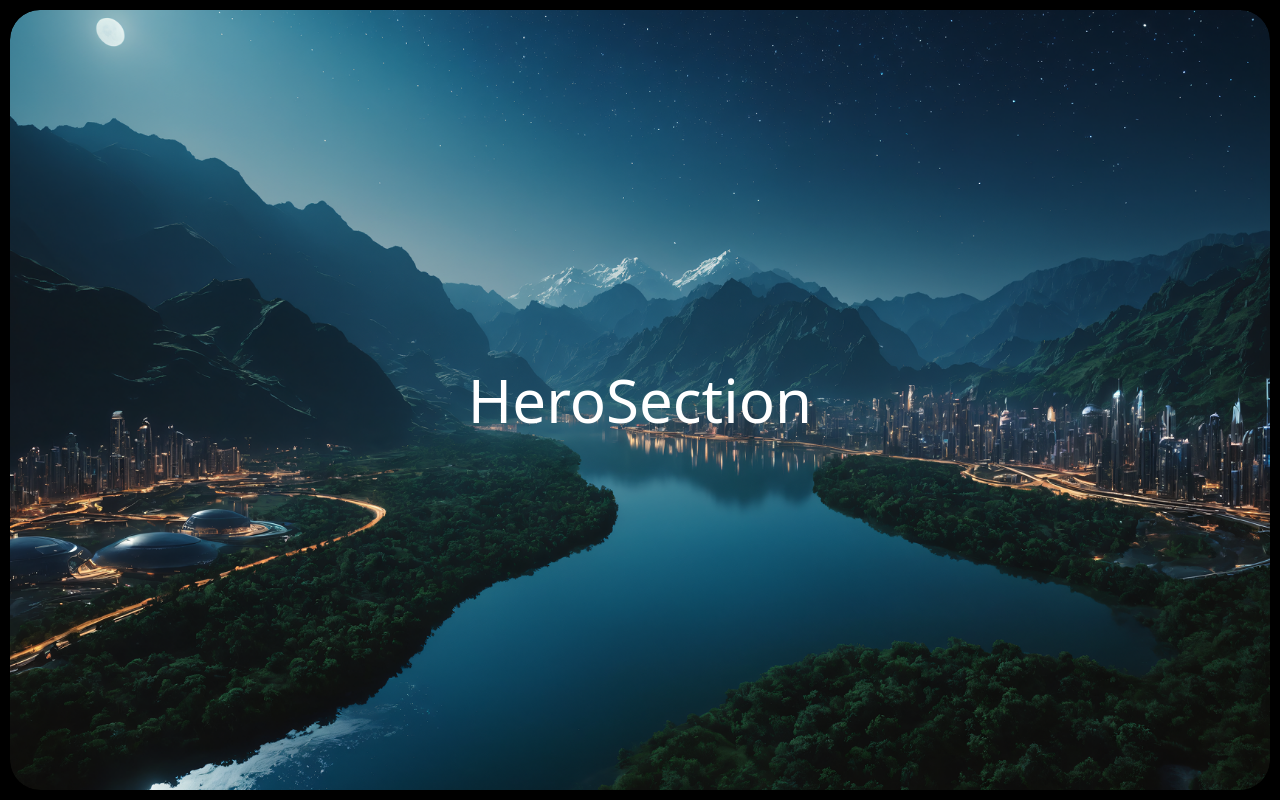
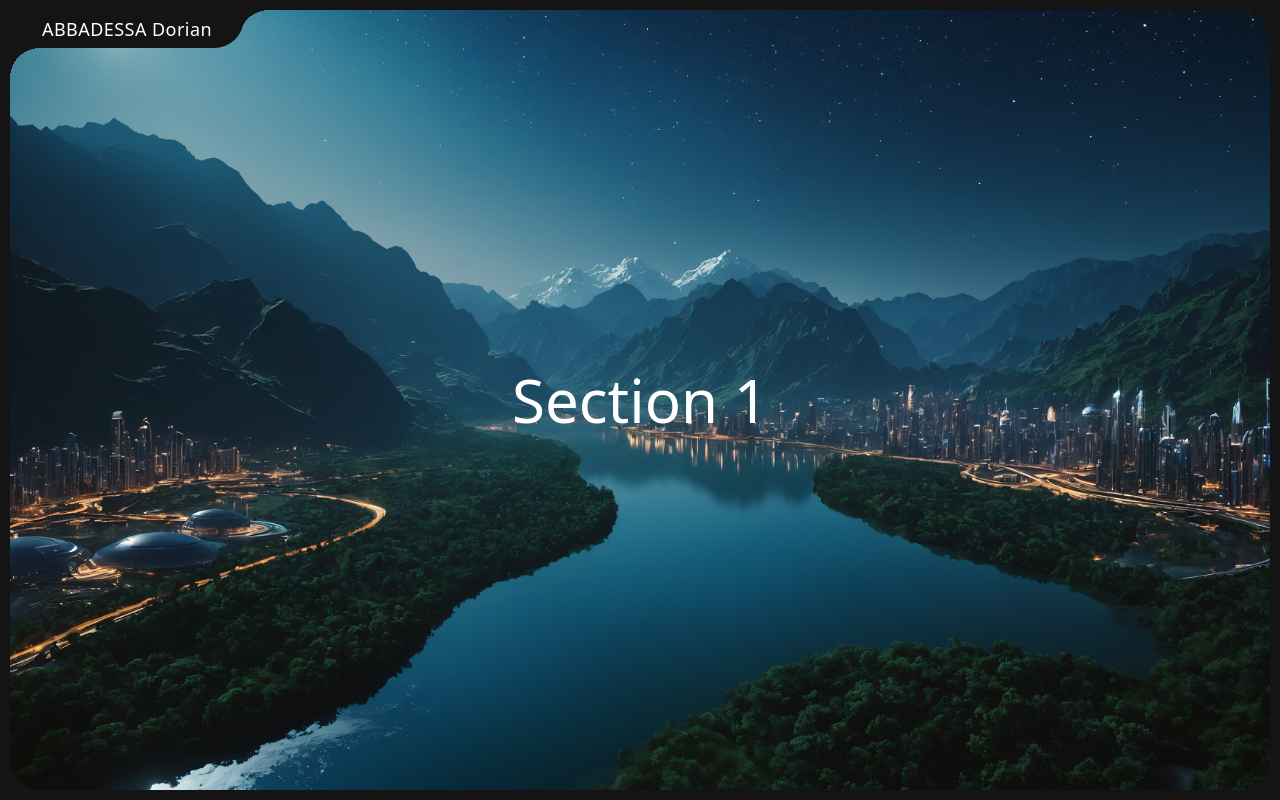
Before and after one commit to DorianABDS/PortfolioV2, a React (Vite) app in the folder frontend/: page / in a window 1280 px wide. Built offline with nearby package versions, Linux system fonts and the light colour scheme.

Commit message:
feat: add application layout with BodyBackground and improved Overlay, update section titles

```diff
--- a/frontend/src/App.jsx
+++ b/frontend/src/App.jsx
@@ -1,6 +1,6 @@
-import { useState } from 'react';
 import Overlay from './components/Overlay';
 import ScrollContainer from './components/ScrollContainer';
+import BodyBackground from './components/BodyBackground';
 import HeroSection from './components/sections/HeroSection';
 import AboutSection from './components/sections/AboutSection';
 import ProjectSection from './components/sections/ProjectSection';
@@ -10,23 +10,24 @@ import bgImage from "./assets/img/bg-pf.webp";
 
 export default function App() {
   const totalSections = 4;
-  const { currentSection, setCurrentSection } = useScrollSection(totalSections);
+  const { currentSection } = useScrollSection(totalSections);
 
   return (
-    <div className="h-screen overflow-hidden bg-black">
-      <Overlay />
+    <div className="h-screen overflow-hidden">
+      <BodyBackground />
+      <Overlay color="rgb(20,20,20)" />
 
       <ScrollContainer currentSection={currentSection}>
         <HeroSection
           bgImage={bgImage}
-          title="HeroSection"
+          title="Section 1"
         />
 
-        <AboutSection title="AboutSection" />
+        <AboutSection title="Section 2" />
 
-        <ProjectSection title="ProjectSection" />
+        <ProjectSection title="Section 3" />
 
-        <ContactSection title="ContactSection" />
+        <ContactSection title="Section 4" />
       </ScrollContainer>
     </div>
   );
--- /dev/null
+++ b/frontend/src/components/BodyBackground.jsx
@@ -0,0 +1,26 @@
+export default function BodyBackground() {
+  return (
+    <div
+      className="fixed inset-0 bg-[rgb(35,35,35)]"
+      style={{
+        backgroundImage: `
+          repeating-linear-gradient(
+            0deg,
+            transparent,
+            transparent 47px,
+            rgb(50,50,50) 47px,
+            rgb(50,50,50) 48px
+          ),
+          repeating-linear-gradient(
+            90deg,
+            transparent,
+            transparent 47px,
+            rgb(50,50,50) 47px,
+            rgb(50,50,50) 48px
+          )
+        `,
+        zIndex: -30
+      }}
+    />
+  );
+}
--- a/frontend/src/components/Overlay.jsx
+++ b/frontend/src/components/Overlay.jsx
@@ -1,5 +1,7 @@
 export default function Overlay({ color = 'black' }) {
   return (
+    <>
+      {/* Main overlay frame */}
       <div
         className="fixed inset-0 pointer-events-none z-40"
         style={{
@@ -7,12 +9,56 @@ export default function Overlay({ color = 'black' }) {
           borderRadius: '0'
         }}
       >
+        {/* Inner rounded border */}
         <div
           className="absolute inset-[10px] rounded-[30px]"
           style={{
             boxShadow: `0 0 0 100vmax ${color}`
           }}
         ></div>
+
+        {/* Name tag in top-left corner */}
+        <div
+          className="absolute top-[10px] left-[10px] pointer-events-auto inline-block"
+          style={{
+            backgroundColor: color,
+            borderBottomRightRadius: '30px',
+            padding: '5px 32px',
+            position: 'relative'
+          }}
+        >
+          {/* Bottom-left inverted curve */}
+          <div
+            style={{
+              position: 'absolute',
+              bottom: '-30px',
+              left: '0',
+              width: '30px',
+              height: '30px',
+              background: `radial-gradient(circle at bottom right, transparent 30px, ${color} 30px)`
+            }}
+          />
+
+          {/* Top-right inverted curve */}
+          <div
+            style={{
+              position: 'absolute',
+              top: '0',
+              right: '-28px',
+              width: '33px',
+              height: '27px',
+              background: `radial-gradient(circle at bottom left, transparent 30px, ${color} 30px)`,
+              transform: 'rotate(-90deg)',
+              transformOrigin: 'center'
+            }}
+          />
+
+          {/* Name text */}
+          <span className="text-white text-lg font-medium tracking-wide whitespace-nowrap">
+            ABBADESSA Dorian
+          </span>
         </div>
+      </div>
+    </>
   );
 }
--- a/frontend/src/components/ScrollContainer.jsx
+++ b/frontend/src/components/ScrollContainer.jsx
@@ -1,7 +1,7 @@
 export default function ScrollContainer({ currentSection, children }) {
   return (
     <div
-      className="relative z-10 transition-transform duration-1000 ease-in-out"
+      className="relative z-10 transition-transform duration-800 ease-in-out"
       style={{ transform: `translateY(-${currentSection * 100}vh)` }}
     >
       {children}
--- a/frontend/src/components/sections/AboutSection.jsx
+++ b/frontend/src/components/sections/AboutSection.jsx
@@ -1,6 +1,6 @@
 export default function AboutSection({ title, children }) {
   return (
-    <section className="h-screen flex items-center justify-center px-[30px] bg-black">
+    <section className="h-screen flex items-center justify-center px-[30px]">
       <div className="w-full h-full flex flex-col items-center justify-center">
         <h1 className="text-white text-6xl">{title}</h1>
         {children}
--- a/frontend/src/components/sections/ContactSection.jsx
+++ b/frontend/src/components/sections/ContactSection.jsx
@@ -1,6 +1,6 @@
 export default function ContactSection({ title, children }) {
   return (
-    <section className="h-screen flex items-center justify-center px-[30px] bg-black">
+    <section className="h-screen flex items-center justify-center px-[30px]">
       <div className="w-full h-full flex flex-col items-center justify-center">
         <h1 className="text-white text-6xl">{title}</h1>
         {children}
--- a/frontend/src/components/sections/ProjectSection.jsx
+++ b/frontend/src/components/sections/ProjectSection.jsx
@@ -1,6 +1,6 @@
 export default function ProjectSection({ title, children }) {
   return (
-    <section className="h-screen flex items-center justify-center px-[30px] bg-black">
+    <section className="h-screen flex items-center justify-center px-[30px]">
       <div className="w-full h-full flex flex-col items-center justify-center">
         <h1 className="text-white text-6xl">{title}</h1>
         {children}
```
Lines whose indentation alone changed are shown as unchanged.
